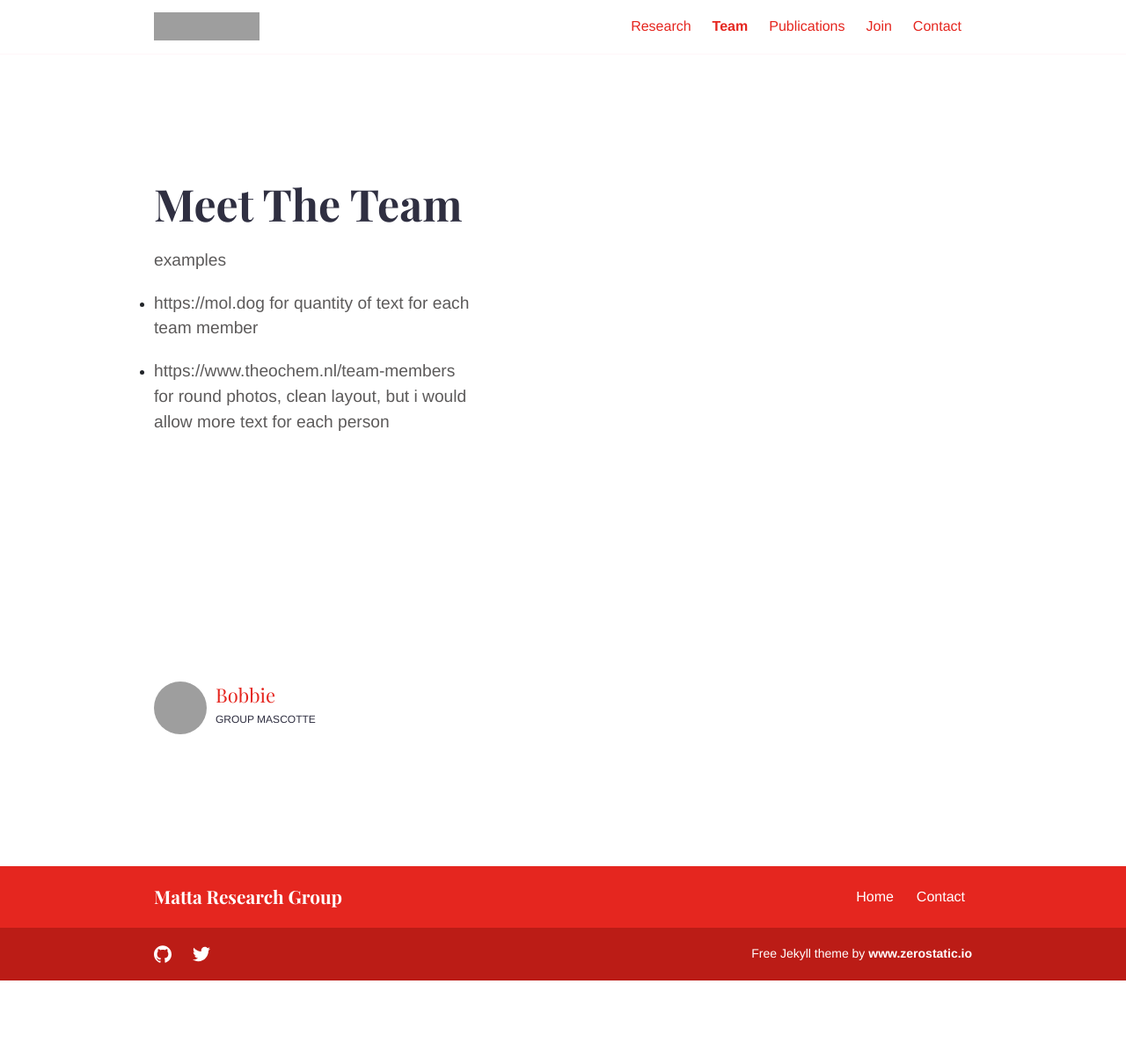
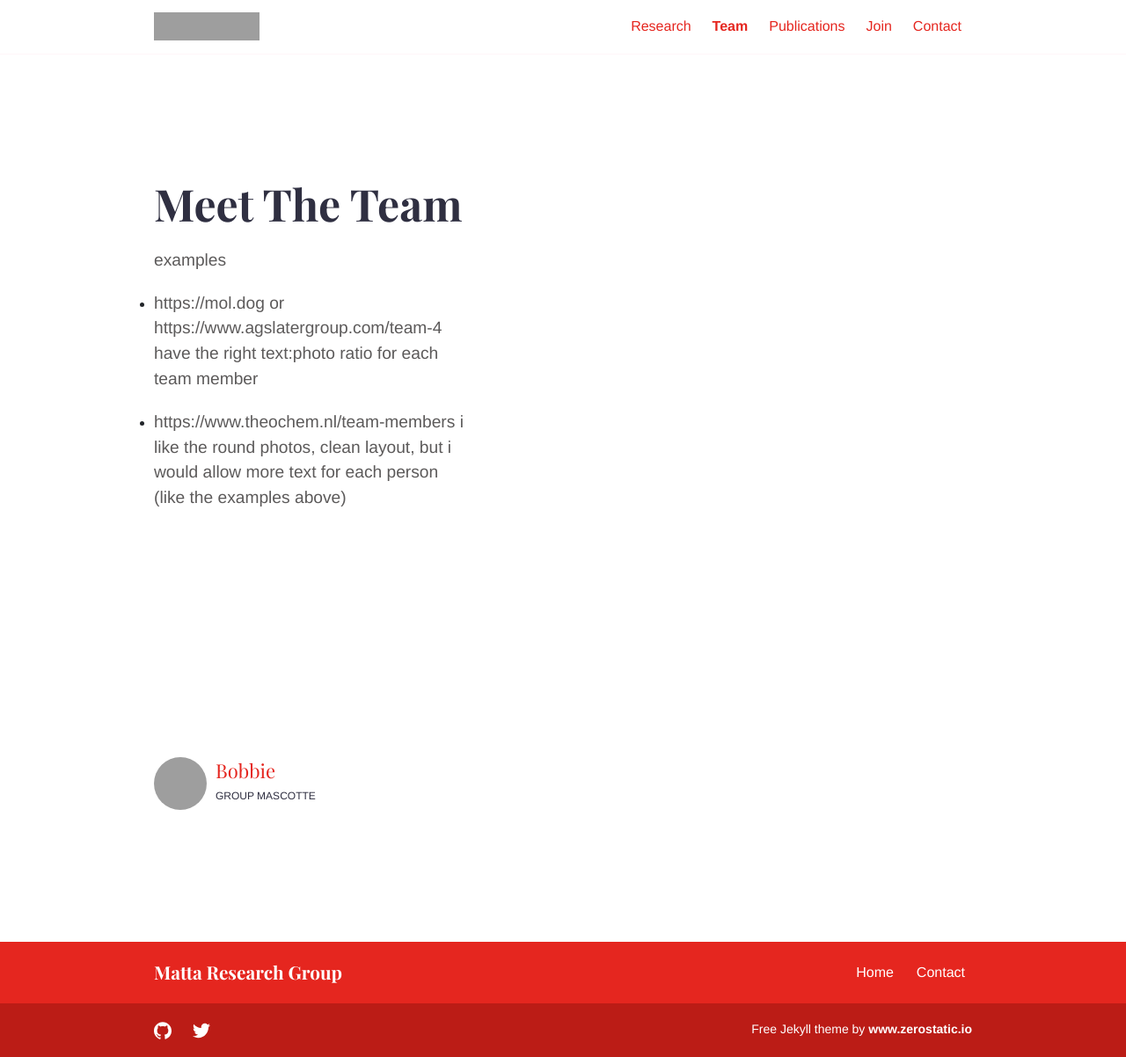
Before and after one commit to matta-research-group/matta-research-group.github.io, a Jekyll site: the page built from team.md, in a window 1280 px wide. Shown: the whole page at 88% size. Built offline with Jekyll 4.4.1, drawn with Linux system fonts in a browser that asks for light colours; before the commit the page ends 1115 px from its top, so only the background shows below that; grey boxes are pictures that could not be loaded.

Commit message:
Update team.md

```diff
--- a/team.md
+++ b/team.md
@@ -10,6 +10,6 @@ intro_image_hide_on_mobile: false
 # Meet The Team
 
 examples
-- https://mol.dog for quantity of text for each team member
+- https://mol.dog or https://www.agslatergroup.com/team-4 have the right text:photo ratio for each team member
 
-- https://www.theochem.nl/team-members for round photos, clean layout, but i would allow more text for each person
+- https://www.theochem.nl/team-members i like the round photos, clean layout, but i would allow more text for each person (like the examples above)
```
